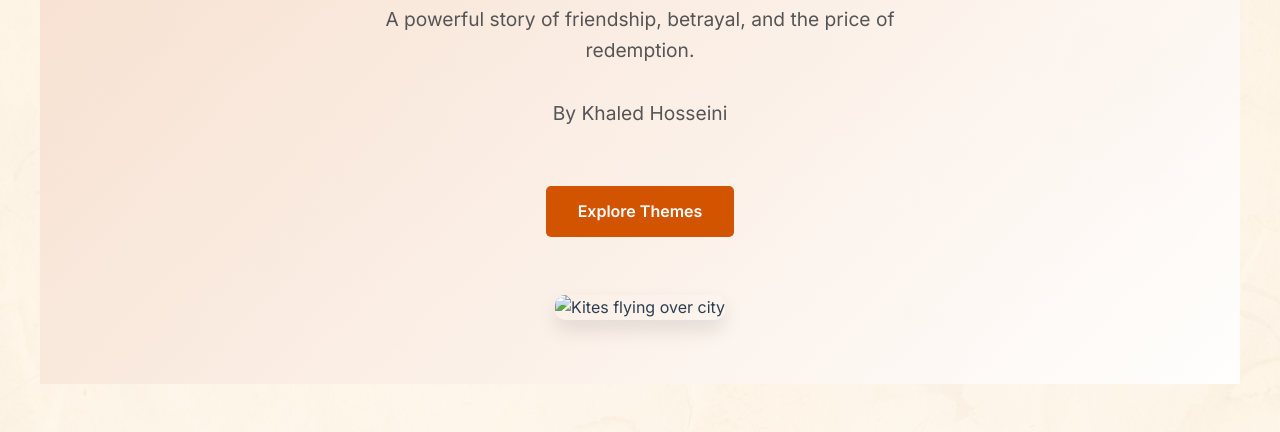
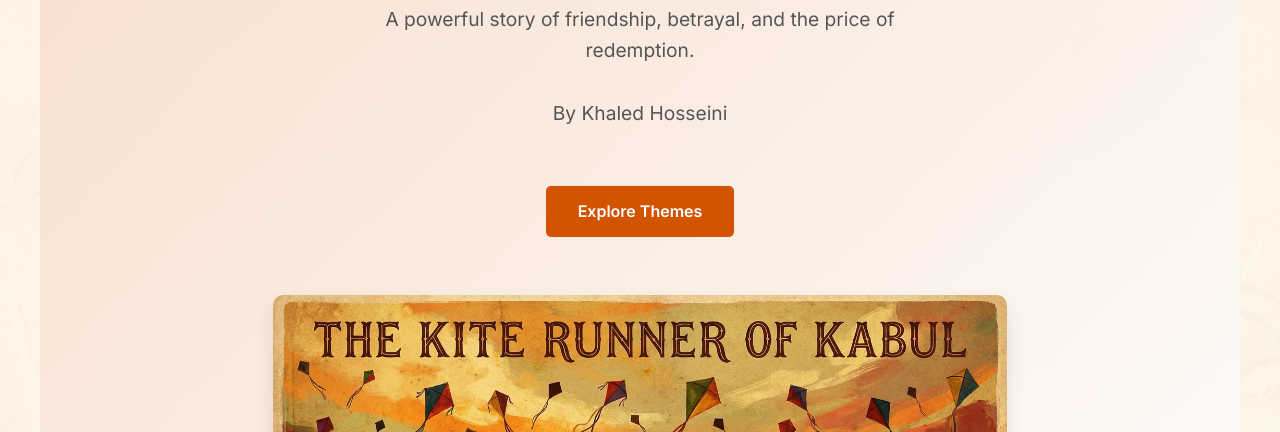
Before and after one commit to Anindya1803/Komal, a plain HTML site: page index.html in a window 1280 px wide. Shown: the part 223-655 px from the top of the page. Drawn offline with Linux system fonts and the light colour scheme; files whose address does not match are found by name.

```diff
--- a/index.html
+++ b/index.html
@@ -74,7 +74,7 @@
             <br>
             <a href="#themes" class="btn">Explore Themes</a>
             <br>
-            <img src="images/kite_hero.png" alt="Kites flying over city"
+            <img src="kite_hero.png" alt="Kites flying over city"
                 style="max-width: 100%; max-height: 400px; object-fit: cover; border-radius: 10px; margin-top: 2rem; box-shadow: 0 10px 20px rgba(0,0,0,0.1);">
         </section>
 
```
